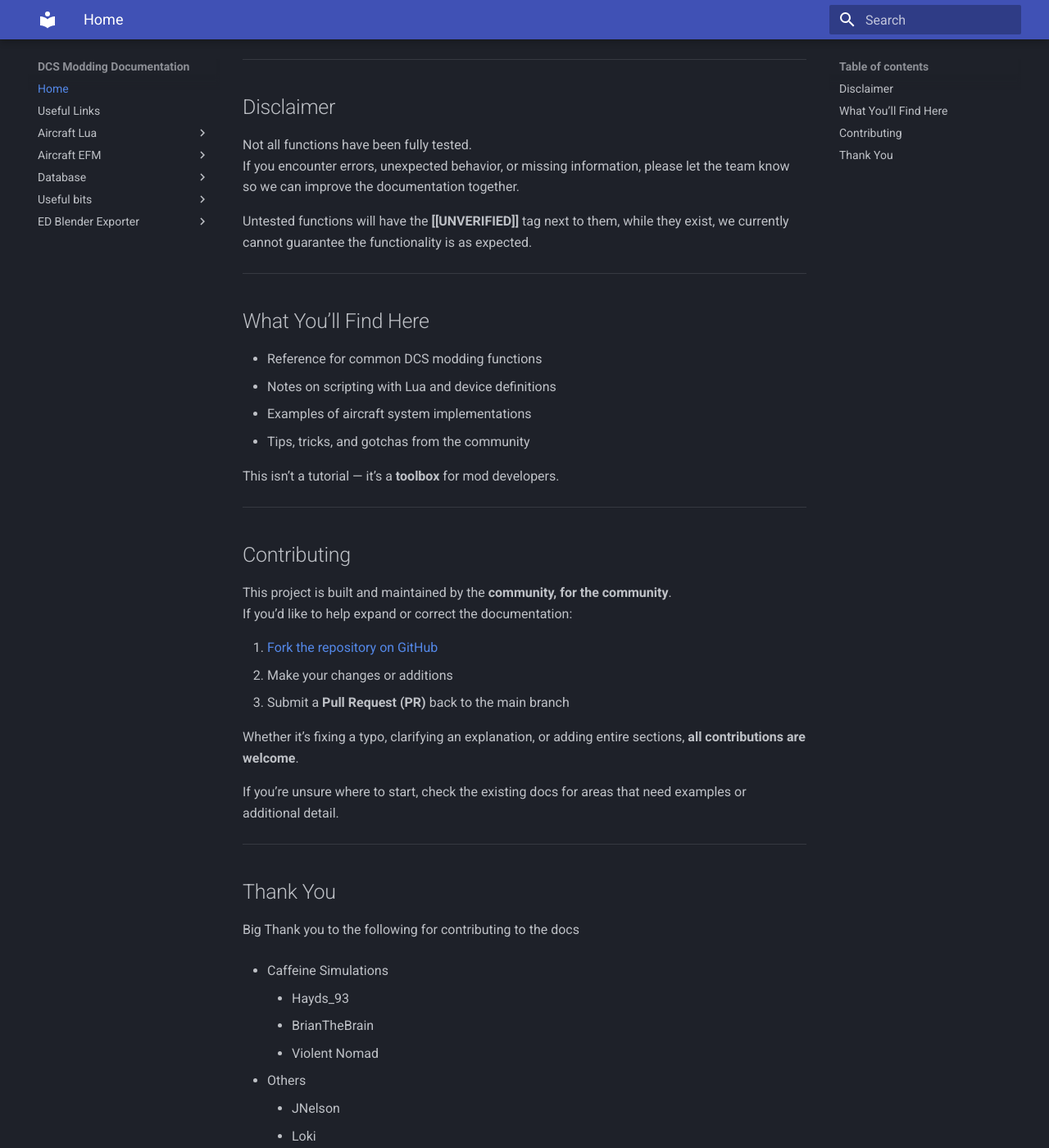
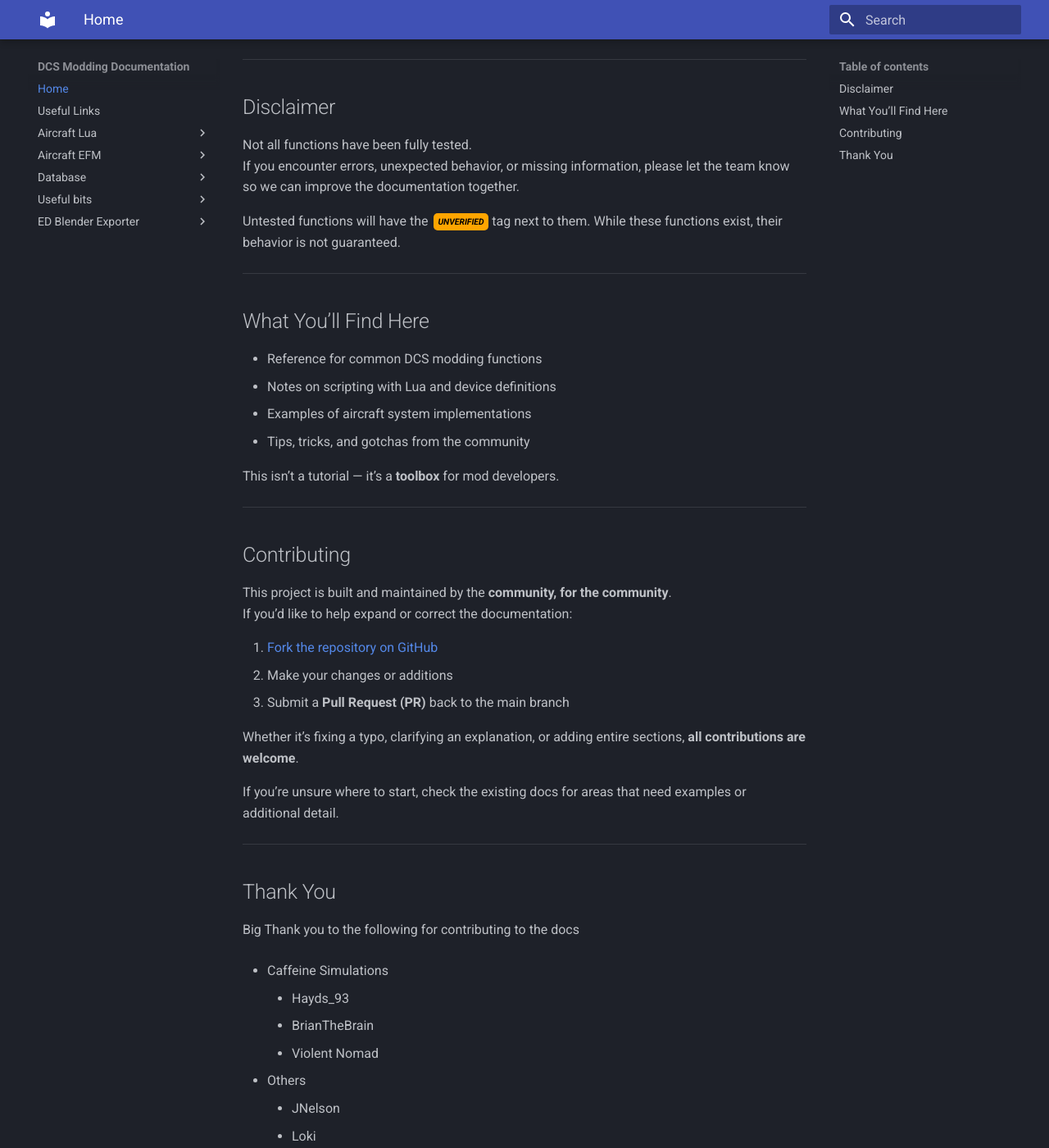
Before and after one commit to DCS-OpenSource/dcs-opensource-modding-guide, an MkDocs documentation site: the page built from docs/index.md, in a window 1280 px wide and 1400 px high, scrolled down 302 px. Shown: the whole window at 82% size. Built offline with MkDocs 1.6.1 and Material for MkDocs 9.7.7, drawn with Linux system fonts in a browser that asks for light colours.

Commit message:
unverified tags

```diff
--- a/docs/css/extra.css
+++ b/docs/css/extra.css
@@ -40,6 +40,7 @@
   font-family: monospace;
 }
 
+/* Pseudo-elements (headings) */
 h1.unverified-section::after,
 h2.unverified-section::after,
 h3.unverified-section::after,
@@ -47,12 +48,23 @@
 h5.unverified-section::after,
 h6.unverified-section::after {
   content: " UNVERIFIED";
+}
+
+/* Shared badge styling */
+.unverified-badge,
+h1.unverified-section::after,
+h2.unverified-section::after,
+h3.unverified-section::after,
+h4.unverified-section::after,
+h5.unverified-section::after,
+h6.unverified-section::after {
   display: inline-block;
   margin-left: 0.6em;
   padding: 0.5em 0.55em;
 
   font-size: 0.65em;
   font-weight: 600;
+  font-style: italic;
   line-height: 1;
 
   border-radius: 0.25rem;
@@ -61,6 +73,4 @@
   color: black;
 
   vertical-align: middle;
-  font-style: italic;
-
 }
--- a/docs/index.md
+++ b/docs/index.md
@@ -12,7 +12,8 @@
 Not all functions have been fully tested.
 If you encounter errors, unexpected behavior, or missing information, please let the team know so we can improve the documentation together.
 
-Untested functions will have the **[[UNVERIFIED]]** tag next to them, while they exist, we currently cannot guarantee the functionality is as expected.
+Untested functions will have the<span class="unverified-badge">UNVERIFIED</span> tag next to them.
+While these functions exist, their behavior is not guaranteed.
 
 ---
 
```
Also changed, not shown: README.md (+8 -0 lines).
